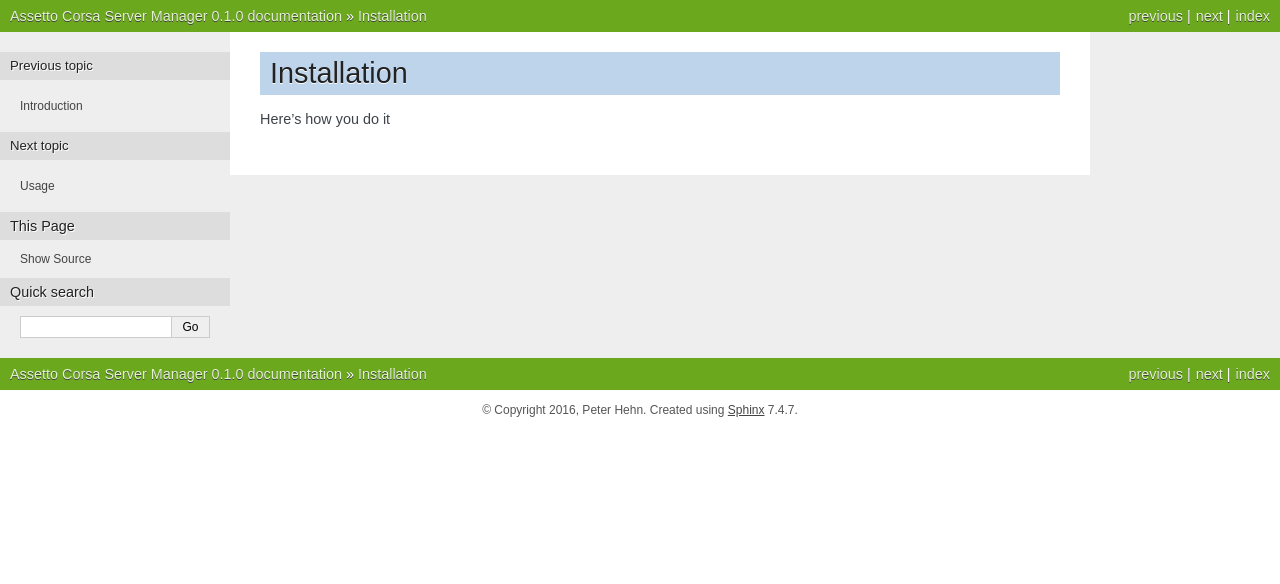
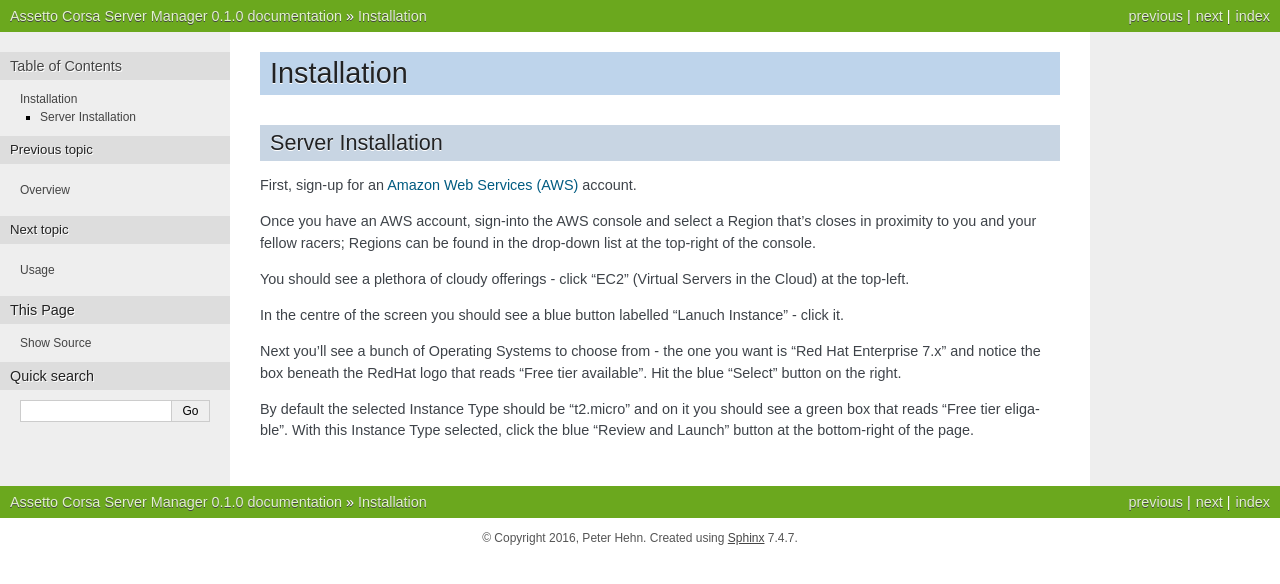
Before and after one commit to PeteTheAutomator/ACServerManager, a Sphinx documentation site: the page built from docs/installation.rst, in a window 1280 px wide. Shown: the top 584 px of the page. Built offline with Sphinx 7.4.7, drawn with Linux system fonts in a browser that asks for light colours.

```diff
--- a/docs/installation.rst
+++ b/docs/installation.rst
@@ -1,4 +1,24 @@
 ************
 Installation
 ************
-Here's how you do it
+
+Server Installation
+-------------------
+First, sign-up for an `Amazon Web Services (AWS)`_ account.
+
+Once you have an AWS account, sign-into the AWS console and select a Region that's closes in proximity to you and your
+fellow racers; Regions can be found in the drop-down list at the top-right of the console.
+
+You should see a plethora of cloudy offerings - click "EC2" (Virtual Servers in the Cloud) at the top-left.
+
+In the centre of the screen you should see a blue button labelled "Lanuch Instance" - click it.
+
+Next you'll see a bunch of Operating Systems to choose from - the one you want is "Red Hat Enterprise 7.x" and notice
+the box beneath the RedHat logo that reads "Free tier available".  Hit the blue "Select" button on the right.
+
+By default the selected Instance Type should be "t2.micro" and on it you should see a green box that reads "Free tier
+eligable".  With this Instance Type selected, click the blue "Review and Launch" button at the bottom-right of the page.
+
+
+
+.. _Amazon Web Services (AWS): https://aws.amazon.com
--- a/setup.py
+++ b/setup.py
@@ -4,10 +4,10 @@ from setuptools import setup
 
 setup(
     name='assettomator',
-    version='0.1.2',
+    version='0.1.3',
     description='Asset Collector for Assetto Corsa Server Manager',
     url='https://github.com/PeteTheAutomator/ACServerManager',
-    license='Apache 2.0',
+    license='MIT',
     author='Peter Hehn',
     author_email='peter.hehn@yahoo.com',
     packages=[
```
Also changed, not shown: docs/index.rst (+18 -2 lines), docs/intro.rst (deleted, +0 -13 lines), docs/overview.rst (added, +34 -0 lines), LICENSE.txt (added), 2 other files.
